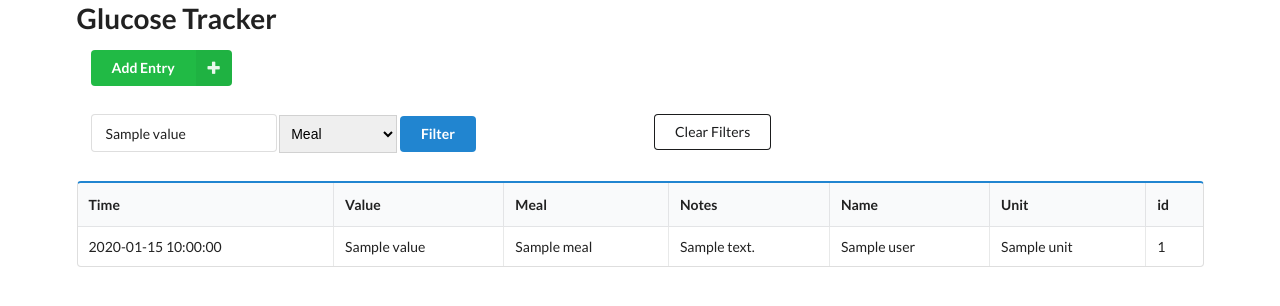
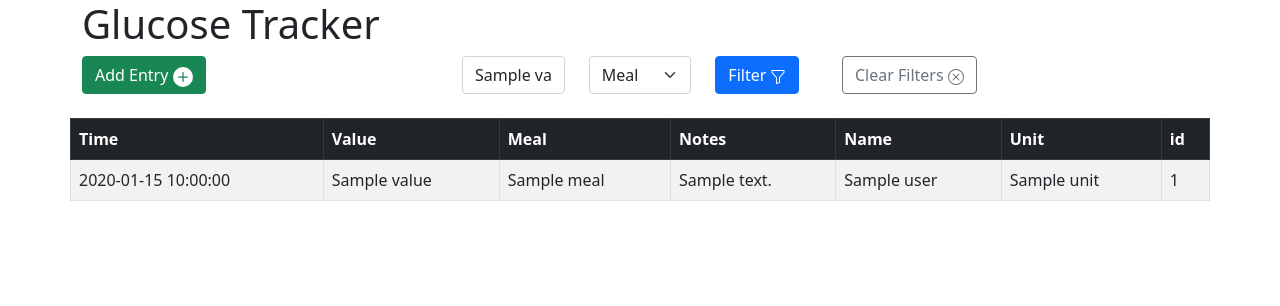
Before and after one commit to NiDMAZ/glucose_tracker, a FastAPI app: template app/templates/home.html in a window 1280 px wide. Shown: the top 306 px of the page. Run offline with FastAPI, Linux system fonts and the light colour scheme; the template is opened without the code that fills it: most values are stand-ins (such as "Sample title", 1, 10 or a date in 2020); some libraries are stand-ins or nearby versions.

Commit message:
Changed to Boostrap

```diff
--- a/app/database.py
+++ b/app/database.py
@@ -1,8 +1,9 @@
+import os
 from sqlalchemy import create_engine
 from sqlalchemy.ext.declarative import declarative_base
 from sqlalchemy.orm import sessionmaker
 
-SQLALCHEMY_DATABASE_URL = "sqlite:////opt/glucose/glucose.db"
+SQLALCHEMY_DATABASE_URL = "sqlite:////opt/glucose/glucose.db" if os.path.exists('/opt/glucose') else "sqlite:////tmp/glucose.db"
 
 engine = create_engine(
     SQLALCHEMY_DATABASE_URL, connect_args={"check_same_thread": False}
--- a/app/main.py
+++ b/app/main.py
@@ -85,6 +85,7 @@ async def home(request: Request, value: str = 0, meal: str = None, db: Session =
         "value": value
     })
 
+
 @app.get("/meal")
 def meal(request: Request, db: Session = Depends(get_db)):
     meals = db.query(Meal).order_by(Meal.name)
@@ -93,6 +94,7 @@ def meal(request: Request, db: Session = Depends(get_db)):
         "request": request,
         "meals": meals.all()
     })
+
 
 @app.get("/api/glucose/{id}")
 async def get_single_glucose(id: str, db: Session = Depends(get_db)):
--- /dev/null
+++ b/app/templates/base.html
@@ -0,0 +1,36 @@
+<!doctype html>
+<html lang="en">
+  <head>
+    <!-- Required meta tags -->
+    <meta charset="utf-8">
+    <meta name="viewport" content="width=device-width, initial-scale=1">
+
+    <script src="https://code.jquery.com/jquery-3.1.1.min.js" integrity="sha256-hVVnYaiADRTO2PzUGmuLJr8BLUSjGIZsDYGmIJLv2b8=" crossorigin="anonymous"></script>
+    <script src="{{ url_for('static', path='js/tablesort.js') }}"></script>
+
+    <!-- Bootstrap CSS -->
+    <link href="https://cdn.jsdelivr.net/npm/bootstrap@5.1.0/dist/css/bootstrap.min.css" rel="stylesheet" integrity="sha384-KyZXEAg3QhqLMpG8r+8fhAXLRk2vvoC2f3B09zVXn8CA5QIVfZOJ3BCsw2P0p/We" crossorigin="anonymous">
+
+    <title>Glucose Tracker</title>
+  </head>
+  <body>
+    <div class="container">
+    <h1>Glucose Tracker</h1>
+
+        {% block content %}
+        {% endblock %}
+
+    </div> <!-- END Container -->
+
+    <!-- Optional JavaScript; choose one of the two! -->
+
+    <!-- Option 1: Bootstrap Bundle with Popper -->
+    <script src="https://cdn.jsdelivr.net/npm/bootstrap@5.1.0/dist/js/bootstrap.bundle.min.js" integrity="sha384-U1DAWAznBHeqEIlVSCgzq+c9gqGAJn5c/t99JyeKa9xxaYpSvHU5awsuZVVFIhvj" crossorigin="anonymous"></script>
+
+    <!-- Option 2: Separate Popper and Bootstrap JS -->
+    <!--
+    <script src="https://cdn.jsdelivr.net/npm/@popperjs/core@2.9.3/dist/umd/popper.min.js" integrity="sha384-eMNCOe7tC1doHpGoWe/6oMVemdAVTMs2xqW4mwXrXsW0L84Iytr2wi5v2QjrP/xp" crossorigin="anonymous"></script>
+    <script src="https://cdn.jsdelivr.net/npm/bootstrap@5.1.0/dist/js/bootstrap.min.js" integrity="sha384-cn7l7gDp0eyniUwwAZgrzD06kc/tftFf19TOAs2zVinnD/C7E91j9yyk5//jjpt/" crossorigin="anonymous"></script>
+    -->
+  </body>
+</html>
--- a/app/templates/home.html
+++ b/app/templates/home.html
@@ -1,14 +1,11 @@
-{% extends "layout.html" %}
+{% extends "base.html" %}
 
 {% block content %}
+
 
 <script>
     $(document).ready(function() {
       $('table').tablesort();
-
-      $("#add_entry").click(function() {
-        $('.ui.modal').modal('show');
-      });
 
       $("#save_glucose").click(function() {
 
@@ -31,58 +28,68 @@
             dataType: 'json'
           });
 
-        $('.ui.modal').modal('hide');
+        // $('.ui.modal').modal('hide');
         window.location.reload(false);
       });
     });
     </script>
 
-<div class="ui two column stackable grid container">
-  <div class="column">
-    <div class="actions">
-      <div id="add_entry" class="ui positive right labeled icon button">
+
+
+    <div id="row1" class="row">
+      <div id="col1" class="col">
+        <button id="add_entry" type="button" class="btn btn-success" data-bs-toggle="modal" data-bs-target="#addEntryModal">
           Add Entry
-          <i class="plus icon"></i>
+          <svg xmlns="http://www.w3.org/2000/svg" width="20" height="20" fill="currentColor" class="bi bi-plus-circle-fill" viewBox="0 0 16 16">
+            <path d="M16 8A8 8 0 1 1 0 8a8 8 0 0 1 16 0zM8.5 4.5a.5.5 0 0 0-1 0v3h-3a.5.5 0 0 0 0 1h3v3a.5.5 0 0 0 1 0v-3h3a.5.5 0 0 0 0-1h-3v-3z"/>
+          </svg>
+        </button>
+      </div> <!-- END col1-->
+
+      <div id="col2" class="col">
+          <form method="get">
+            <div class="row">
+                <div class="col">
+                    <input type="integer" class="form-control" name="value" placeholder="Value" value="{{ value }}">
+                </div>
+
+                <div id="mealCol" class="col">
+                      <select id="meal" name="meal" class="form-select" aria-label="Meal Name">
+                        <option selected value="">Meal</option>
+                            {%  for i in meals %}
+                            <option value="{{ i.name }}">{{ i.name }}</option>
+                        {% endfor %}
+                        </select>
+                </div> <!-- END mealCol-->
+
+                <div class="col">
+                    <button type="submit" class="btn btn-primary">Filter
+                        <svg xmlns="http://www.w3.org/2000/svg" width="16" height="16" fill="currentColor" class="bi bi-funnel" viewBox="0 0 16 16">
+                            <path d="M1.5 1.5A.5.5 0 0 1 2 1h12a.5.5 0 0 1 .5.5v2a.5.5 0 0 1-.128.334L10 8.692V13.5a.5.5 0 0 1-.342.474l-3 1A.5.5 0 0 1 6 14.5V8.692L1.628 3.834A.5.5 0 0 1 1.5 3.5v-2zm1 .5v1.308l4.372 4.858A.5.5 0 0 1 7 8.5v5.306l2-.666V8.5a.5.5 0 0 1 .128-.334L13.5 3.308V2h-11z"/>
+                          </svg>
+                    </button>
                 </div>
             </div>
-  </div>
+        </form>
       </div>
 
-  <div class="ui two column stackable grid container">
-    <div class="column">
+      <div id="col3" class="col">
         <form method="get">
+            <button id="clear_button" type="submit" class="btn btn-outline-secondary">Clear Filters
+                <svg xmlns="http://www.w3.org/2000/svg" width="16" height="16" fill="currentColor" class="bi bi-x-circle" viewBox="0 0 16 16">
+                    <path d="M8 15A7 7 0 1 1 8 1a7 7 0 0 1 0 14zm0 1A8 8 0 1 0 8 0a8 8 0 0 0 0 16z"/>
+                    <path d="M4.646 4.646a.5.5 0 0 1 .708 0L8 7.293l2.646-2.647a.5.5 0 0 1 .708.708L8.707 8l2.647 2.646a.5.5 0 0 1-.708.708L8 8.707l-2.646 2.647a.5.5 0 0 1-.708-.708L7.293 8 4.646 5.354a.5.5 0 0 1 0-.708z"/>
+                  </svg>
+            </button>
+          </form>
+      </div> <!-- END col3-->
 
-        <div class="ui input">
-          <input name="value" type="text" placeholder="Value" value="{{ value }}">
-        </div>
+    </div> <!-- END row1 -->
+</br>
 
-        <!-- <div class="ui input">
-          <input name="meal" type="text" placeholder="Meal" value="{{ meal or '' }}">
-        </div> -->
-
-        <select name="meal" id="meal" class="ui dropdown">
-          <option value="">Meal</option>
-            {%  for i in meals %}
-          <option value="{{ i.name }}">{{ i.name }}</option>
-
-          {% endfor %}
-        </select>
-
-        <button type="submit" class="ui button primary">Filter</button>
-
-        </form>
-    </div>
-    <div class="column">
-      <form method="get">
-        <button id="clear_button" type="submit" class="ui secondary basic button">Clear Filters</button>
-      </form>
-    </div>
-  </div>
-
-
-
-<table class="ui sortable celled striped blue table">
-    <thead>
+    <div id="row2" class="row">
+        <table class="table table-striped table-hover table-bordered ">
+            <thead class="table-dark">
               <tr>
                 <th>Time</th>
                 <th>Value</th>
@@ -108,49 +115,61 @@
             </tbody>
           </table>
 
-  <div class="ui modal">
-    <i class="close icon"></i>
-    <div class="header">
-      Add Glucose Entry
+    </div> <!-- END row2 -->
+
+
+    <!-- Modal -->
+<div class="modal fade" id="addEntryModal" tabindex="-1" aria-labelledby="addEntry" aria-hidden="true">
+    <div class="modal-dialog">
+      <div class="modal-content">
+        <div class="modal-header">
+          <h5 class="modal-title" id="addEntryModalLabel">Add Glucose Entry</h5>
+          <button type="button" class="btn-close" data-bs-dismiss="modal" aria-label="Close"></button>
         </div>
-    <div class="content">
-        <div class="ui form">
+        <div class="modal-body">
 
-              <select id="username" class="ui dropdown">
-                <option value="{% if users %} {{ users[0].first_name}} {{ users[0].last_name}} {% else %} {% endif %}" >{% if users %}{{ users[0].first_name |title }} {{ users[0].last_name|title }} {% else %}  {% endif %}</option>
+            <div class="mb-2">
+                <select id="username" class="form-select" aria-label="Use Name">
+                    <option selected value="{% if users %} {{ users[0].first_name}} {{ users[0].last_name}} {% else %} {% endif %}" >{% if users %}{{ users[0].first_name |title }} {{ users[0].last_name|title }} {% else %}  {% endif %}</option>
                     {%  for i in users[1:] %}
                         <option value="{{ i.first_name}} {{ i.last_name }}">{{ i.first_name |title }} {{ i.last_name|title }}</option>
                     {% endfor %}
                 </select>
-
-              <select id="meal_name" class="ui dropdown">
-                <option value="">Meal</option>
-                  {%  for i in meals %}
-                <option value="{{ i.name }}">{{ i.name }}</option>
-
-                {% endfor %}
-              </select>
-
-            <div class="ui input">
-                <input id="glucose_value" name="value" type="text" placeholder="Value" value="">
-              </div>
-            </br>
-
-            <div class="ui input">
-                <input id="note" name="note" type="text" placeholder="Enter Notes here.." value="">
-              </div>
-
-        </div>
-    </div>
-
-    <div class="actions">
-        <button id="save_glucose" class="ui green right labeled icon button">
-            <i class="save icon"></i>
-            Save
-          </button>
-    </div>
-
               </div>
 
 
+            <div class="mb-2">
+                <select id="meal_name" class="form-select" aria-label="Use Name">
+                <option selected value="">Meal</option>
+                    {%  for i in meals %}
+                    <option value="{{ i.name }}">{{ i.name }}</option>
+                {% endfor %}
+                </select>
+            </div>
+
+
+            <div class="mb-3">
+                <!-- <label for="glucose_value" class="form-label">Value</label> -->
+                <input type="integer" class="form-control" id="glucose_value" placeholder="Value">
+            </div>
+
+            <div class="mb-3">
+                <!-- <label for="exampleFormControlTextarea1" class="form-label">Example textarea</label> -->
+                <textarea class="form-control" id="note" rows="3" placeholder="Enter notes here..." value=""></textarea>
+            </div>
+
+
+        </div> <!-- End modal-body-->
+        <div class="modal-footer">
+          <!-- <button type="button" class="btn btn-secondary" data-bs-dismiss="modal">Close</button> -->
+          <button id="save_glucose" type="button" class="btn btn-primary">Save
+            <svg xmlns="http://www.w3.org/2000/svg" width="16" height="16" fill="currentColor" class="bi bi-save2" viewBox="0 0 16 16">
+                <path d="M2 1a1 1 0 0 0-1 1v12a1 1 0 0 0 1 1h12a1 1 0 0 0 1-1V2a1 1 0 0 0-1-1H9.5a1 1 0 0 0-1 1v4.5h2a.5.5 0 0 1 .354.854l-2.5 2.5a.5.5 0 0 1-.708 0l-2.5-2.5A.5.5 0 0 1 5.5 6.5h2V2a2 2 0 0 1 2-2H14a2 2 0 0 1 2 2v12a2 2 0 0 1-2 2H2a2 2 0 0 1-2-2V2a2 2 0 0 1 2-2h2.5a.5.5 0 0 1 0 1H2z"/>
+              </svg>
+          </button>
+        </div>
+      </div>
+    </div>
+  </div> <!-- END modal-->
+
 {% endblock %}
```
Also changed, not shown: app/templates/meals.html (+40 -25 lines). Lines whose indentation alone changed are shown as unchanged.
